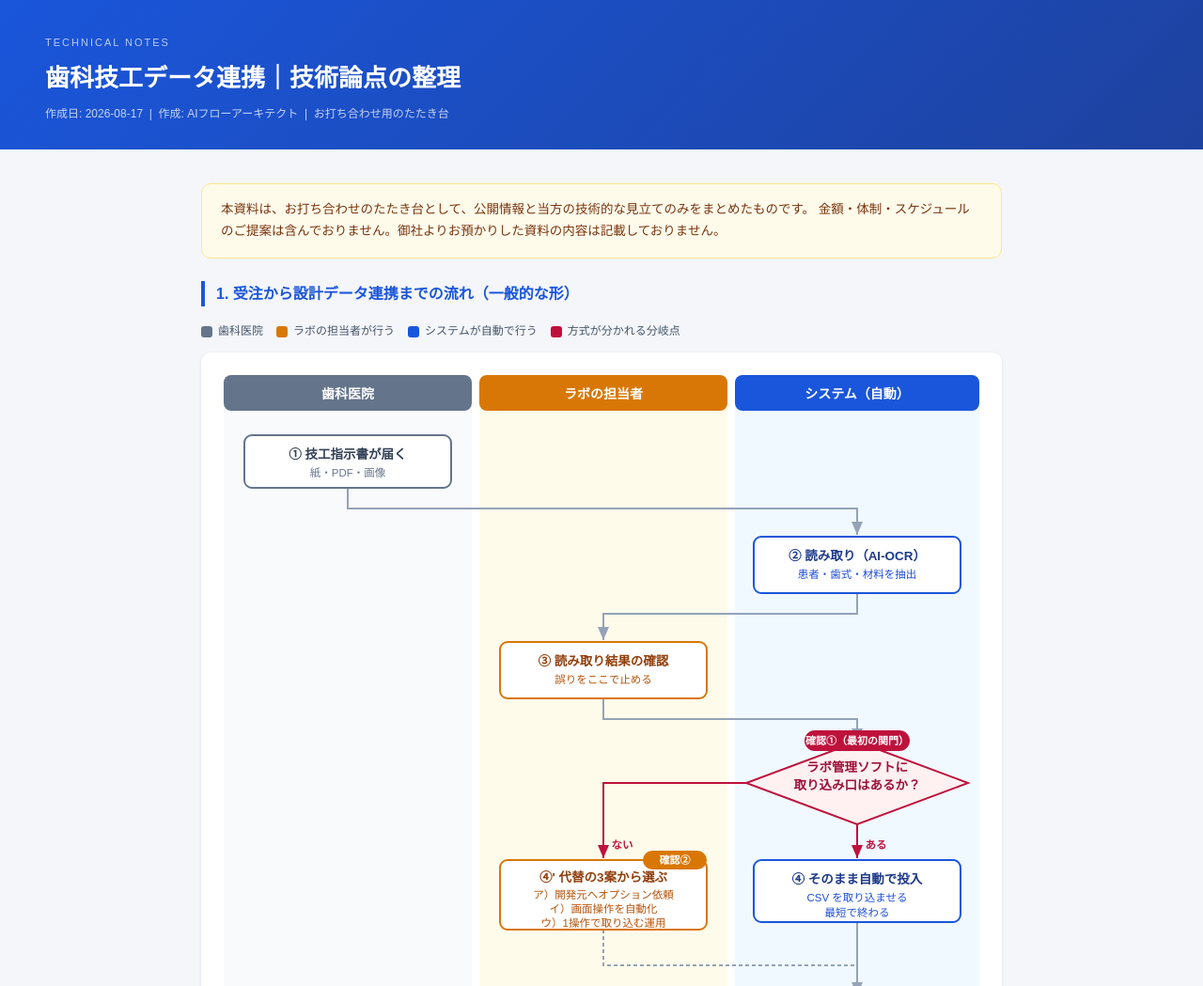
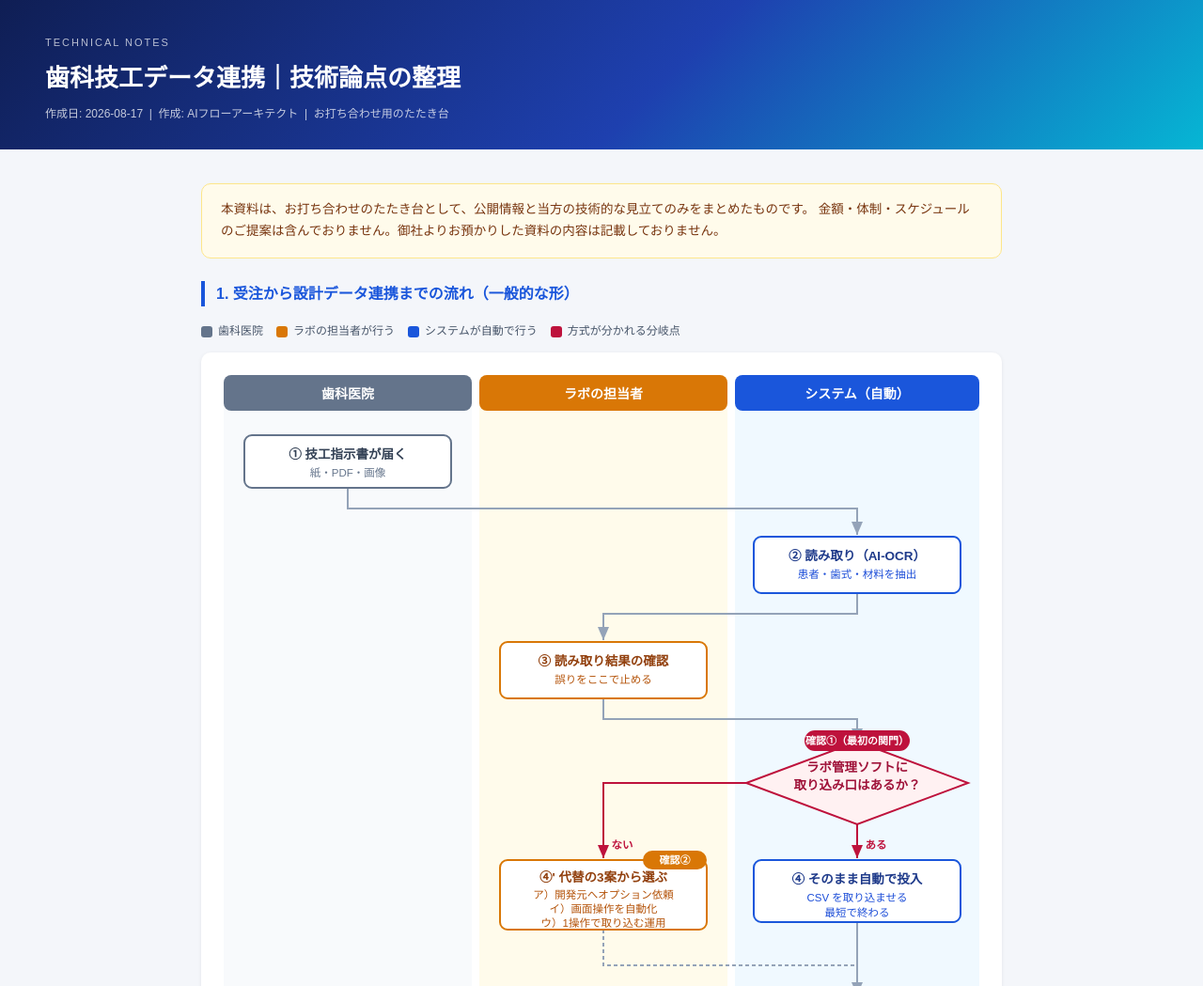
Before and after one commit to Ai-Flow-Architect/dental-data-integration-notes, a plain HTML site: page index.html in a window 1280 px wide. Shown: the top 1049 px of the page at 94% size. Drawn offline with Linux system fonts and the light colour scheme.

Commit message:
style: use the standard deep blue header gradient

```diff
--- a/index.html
+++ b/index.html
@@ -12,7 +12,8 @@
       background: #f4f6fa; color: #2d3748; line-height: 1.7;
     }
     header {
-      background: linear-gradient(135deg, #1a56db 0%, #1e429f 100%);
+      /* AIフローアーキテクトの提案書で共通の深い青（inova / findme / eiken と同系） */
+      background: linear-gradient(135deg, #0f1e54 0%, #1e40af 55%, #06b6d4 100%);
       color: white; padding: 36px 48px 28px;
     }
     header .label { font-size: 11px; letter-spacing: 2px; opacity: 0.7; text-transform: uppercase; margin-bottom: 6px; }
```
